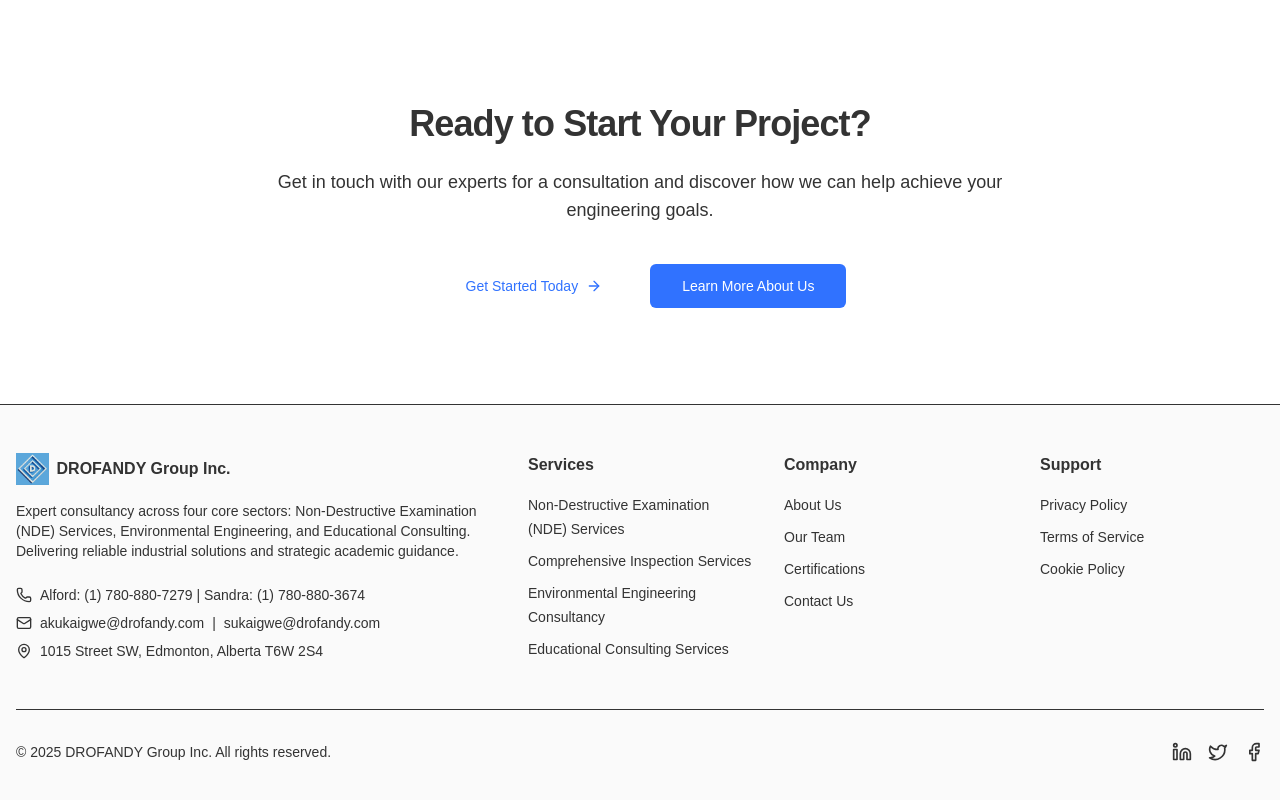
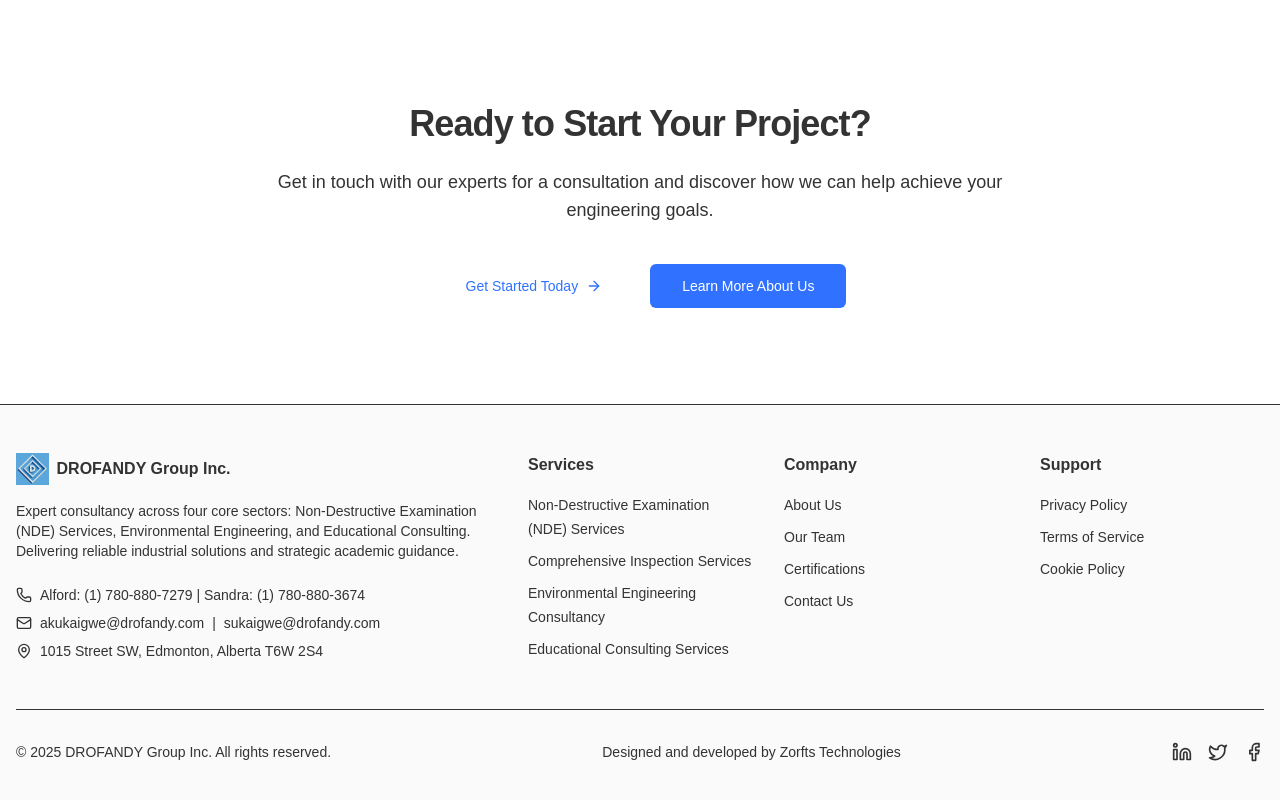
Before and after one commit to Iysah/drofandy, a Next.js app: page / in a window 1280 px wide. Shown: the part 4593-5393 px from the top of the page. Built offline with nearby package versions, Linux system fonts and the light colour scheme; no server answers.

Commit message:
feat: Add "Designed and developed by Zorfts Technologies" credit to the footer.

```diff
--- a/components/footer.tsx
+++ b/components/footer.tsx
@@ -138,6 +138,7 @@
             <p className="text-sm text-muted-foreground">
               © 2025 DROFANDY Group Inc. All rights reserved.
             </p>
+
           {/* <div className="flex space-x-4 text-sm">
             <Link href="/privacy" className="text-muted-foreground hover:text-foreground">
               Privacy Policy
@@ -150,6 +151,12 @@
             </Link>
           </div> */}
           </div>
+          <p className="text-sm text-muted-foreground">
+            Designed and developed by{" "}
+            <Link href="https://zorfts.agency" target="_blank" rel="noopener noreferrer" className="hover:text-foreground hover:underline">
+              Zorfts Technologies
+            </Link>
+          </p>
 
           {/* Social Links */}
           <div className="mt-4 flex space-x-4 md:mt-0">
```
